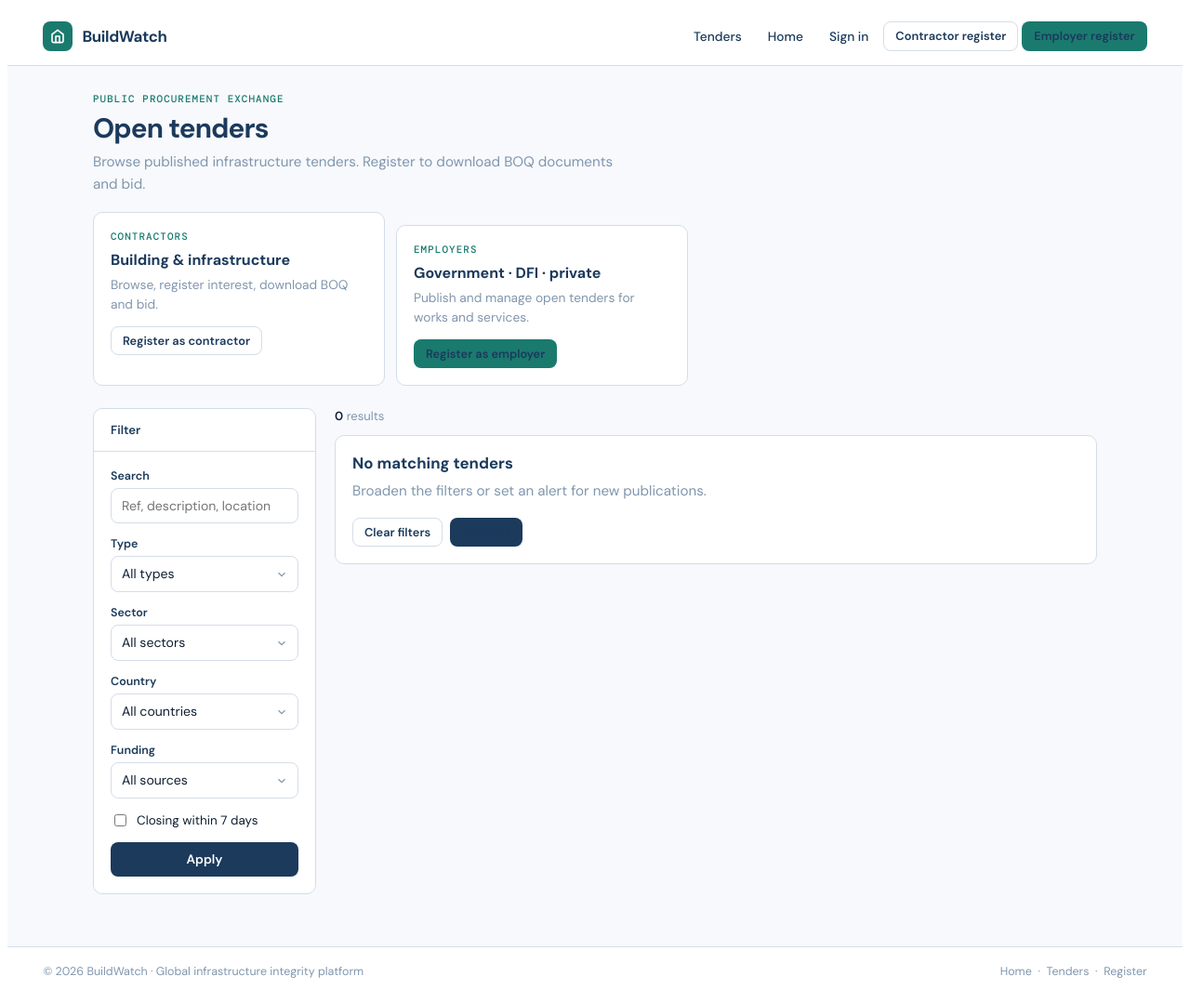
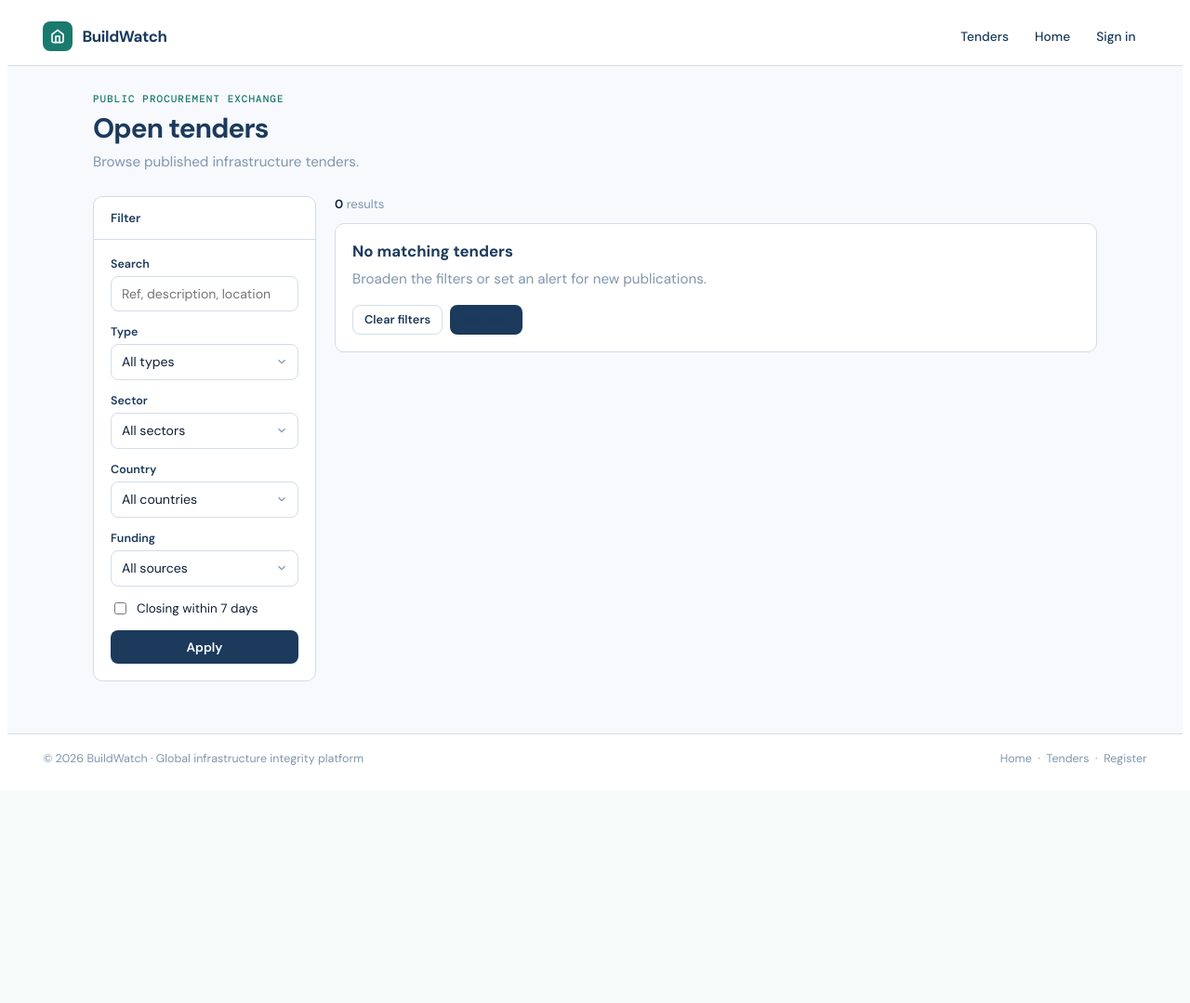
Before and after one commit to cotieno1/project_accounting, a Django app: template templates/tenders/tender_list.html in a window 1280 px wide. Shown: the whole page at 93% size. After the commit the page ends 823 px from the top, so only its background shows below. Run offline with Django 5.2, Linux system fonts and the light colour scheme; the template is opened without the code that fills it, so the values that code supplies are empty.

Commit message:
Remove registration CTAs from tenders exchange (nav buttons, dual-entry cards, two-sided lead)
Co-authored-by: Cursor <cursoragent@cursor.com>

```diff
--- a/templates/buildwatch/base.html
+++ b/templates/buildwatch/base.html
@@ -292,7 +292,6 @@
 @media (max-width: 700px) {
   .bw-row2, .bw-row3 { grid-template-columns: 1fr; }
   .bw-layout { grid-template-columns: 1fr !important; }
-  .bw-dual-entry { grid-template-columns: 1fr !important; }
 }
 
 .bw-layout {
@@ -400,10 +399,6 @@
       {% else %}
       <a href="{% url 'home' %}" class="bw-topnav__link">Home</a>
       <a href="{% url 'login' %}?next={% url 'tender-list' %}" class="bw-topnav__link">Sign in</a>
-      {% if not hide_nav_register %}
-      <a href="{% url 'buildwatch-register' %}?type=CONTRACTOR" class="bw-btn bw-btn--ghost bw-btn--sm">Contractor register</a>
-      <a href="{% url 'buildwatch-register' %}?type=GOV_NATIONAL" class="bw-btn bw-btn--teal bw-btn--sm">Employer register</a>
-      {% endif %}
       {% endif %}
     </div>
   </nav>
--- a/templates/tenders/tender_list.html
+++ b/templates/tenders/tender_list.html
@@ -13,9 +13,7 @@
     <div class="bw-kicker">{{ bw_persona_kicker|default:"Public procurement exchange" }}</div>
     <h1 class="bw-title">{{ bw_persona_title|default:"Open tenders" }}</h1>
     {% if not user.is_authenticated %}
-    <p class="bw-lead">
-      {{ bw_persona_lead|default:"Browse published infrastructure tenders. Register to download BOQ documents and bid." }}
-    </p>
+    <p class="bw-lead">Browse published infrastructure tenders.</p>
     {% elif bw_persona_lead %}
     <p class="bw-lead">{{ bw_persona_lead }}</p>
     {% endif %}
@@ -30,25 +28,6 @@
           <a href="{% url 'my-bids' %}" class="bw-btn bw-btn--{% if can_publish_tender %}ghost{% else %}teal{% endif %}">{{ bw_primary_cta_label|default:"My bids" }}</a>
           <a href="{% url 'tender-alerts' %}" class="bw-btn bw-btn--ghost">{{ bw_secondary_cta_label|default:"Set alerts" }}</a>
         {% endif %}
-      </div>
-    {% else %}
-      <div class="bw-dual-entry" style="display:grid;grid-template-columns:1fr 1fr;gap:12px;margin-top:18px;max-width:640px;">
-        <div class="bw-panel">
-          <div class="bw-panel__bd">
-            <div class="bw-kicker">Contractors</div>
-            <strong style="display:block;color:var(--bw-navy);margin-bottom:6px;">Building &amp; infrastructure</strong>
-            <p class="bw-lead" style="font-size:0.86rem;">Browse, register interest, download BOQ and bid.</p>
-            <a href="{% url 'buildwatch-register' %}?type=CONTRACTOR" class="bw-btn bw-btn--ghost bw-btn--sm" style="margin-top:12px;">Register as contractor</a>
-          </div>
-        </div>
-        <div class="bw-panel">
-          <div class="bw-panel__bd">
-            <div class="bw-kicker">Employers</div>
-            <strong style="display:block;color:var(--bw-navy);margin-bottom:6px;">Government · DFI · private</strong>
-            <p class="bw-lead" style="font-size:0.86rem;">Publish and manage open tenders for works and services.</p>
-            <a href="{% url 'buildwatch-register' %}?type=GOV_NATIONAL" class="bw-btn bw-btn--teal bw-btn--sm" style="margin-top:12px;">Register as employer</a>
-          </div>
-        </div>
       </div>
     {% endif %}
   </header>
```
